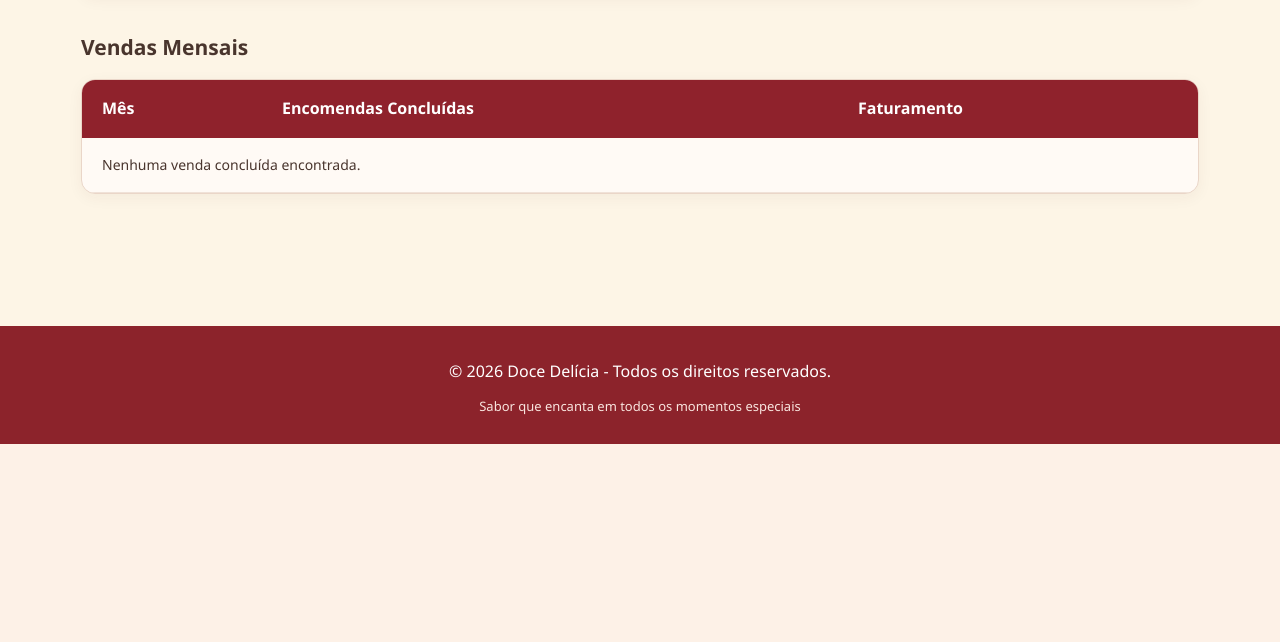
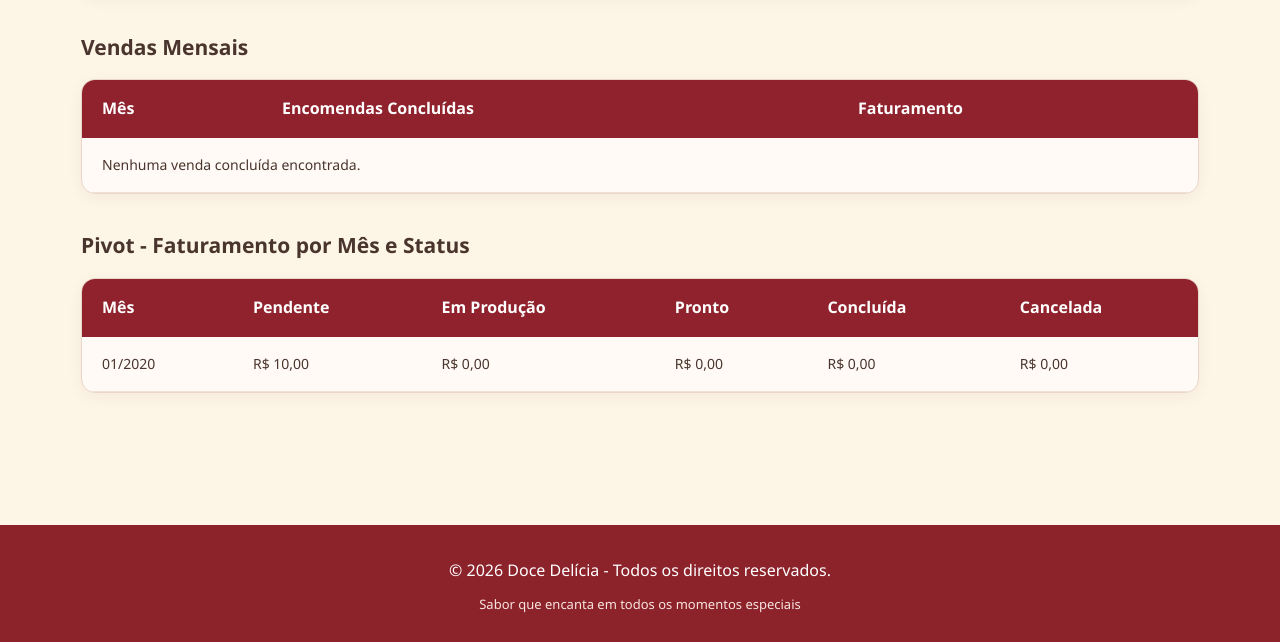
Before and after one commit to MariaFerrari0/Sistema_Doceria, a Django app: page /encomendas/relatorios/ in a window 1280 px wide. Shown: the part 799-1441 px from the top of the page. Before the commit the page ends 1243 px from the top, so only its background shows below. Run offline with Django 5.2, Linux system fonts and the light colour scheme; a user stored in the database is signed in; tables that the repository leaves empty hold one stand-in row (values such as "Sample post").

Commit message:
pivot concluido

```diff
--- a/encomendas/templates/encomendas/pages/relatorios.html
+++ b/encomendas/templates/encomendas/pages/relatorios.html
@@ -116,6 +116,42 @@
         </div>
     </section>
 
+    <section class="relatorio-secao">
+        <h2>Pivot - Faturamento por Mês e Status</h2>
+
+        <div class="tabela-container">
+            <table>
+                <thead>
+                    <tr>
+                        <th>Mês</th>
+                        <th>Pendente</th>
+                        <th>Em Produção</th>
+                        <th>Pronto</th>
+                        <th>Concluída</th>
+                        <th>Cancelada</th>
+                    </tr>
+                </thead>
+
+                <tbody>
+                    {% for item in vendas_pivot %}
+                    <tr>
+                        <td>{{ item.mes|date:"m/Y" }}</td>
+                        <td>R$ {{ item.pendente|floatformat:2 }}</td>
+                        <td>R$ {{ item.em_producao|floatformat:2 }}</td>
+                        <td>R$ {{ item.pronto|floatformat:2 }}</td>
+                        <td>R$ {{ item.concluida|floatformat:2 }}</td>
+                        <td>R$ {{ item.cancelada|floatformat:2 }}</td>
+                    </tr>
+                    {% empty %}
+                    <tr>
+                        <td colspan="6">Nenhuma encomenda encontrada.</td>
+                    </tr>
+                    {% endfor %}
+                </tbody>
+            </table>
+        </div>
+    </section>
+
 </section>
 
 {% endblock content %}
--- a/encomendas/views.py
+++ b/encomendas/views.py
@@ -4,7 +4,7 @@ from decimal import Decimal
 from django.contrib import messages
 from django.contrib.auth.decorators import login_required
 from django.db import transaction
-from django.db.models import Count, Sum
+from django.db.models import Count, Sum, Case, When, DecimalField, Value
 from django.db.models.functions import TruncMonth
 from django.shortcuts import get_object_or_404, redirect, render
 
@@ -292,6 +292,48 @@ def relatorios(request):
         faturamento=Sum('valor_total')
     ).order_by('mes')
 
+    vendas_pivot = encomendas.annotate(
+        mes=TruncMonth('data_criacao')
+    ).values(
+        'mes'
+    ).annotate(
+        pendente=Sum(
+            Case(
+                When(status='Pendente', then='valor_total'),
+                default=Value(0),
+                output_field=DecimalField()
+            )
+        ),
+        em_producao=Sum(
+            Case(
+                When(status='Em Producao', then='valor_total'),
+                default=Value(0),
+                output_field=DecimalField()
+            )
+        ),
+        pronto=Sum(
+            Case(
+                When(status='Pronto', then='valor_total'),
+                default=Value(0),
+                output_field=DecimalField()
+            )
+        ),
+        concluida=Sum(
+            Case(
+                When(status='Concluida', then='valor_total'),
+                default=Value(0),
+                output_field=DecimalField()
+            )
+        ),
+        cancelada=Sum(
+            Case(
+                When(status='Cancelada', then='valor_total'),
+                default=Value(0),
+                output_field=DecimalField()
+            )
+        )
+    ).order_by('mes')
+
     context = {
         'total_encomendas': total_encomendas,
         'totais_status': totais_status,
@@ -299,6 +341,7 @@ def relatorios(request):
         'produtos_mais_vendidos': produtos_mais_vendidos,
         'kits_mais_vendidos': kits_mais_vendidos,
         'vendas_mensais': vendas_mensais,
+        'vendas_pivot': vendas_pivot,
         'data_inicio': data_inicio,
         'data_fim': data_fim,
     }
```
